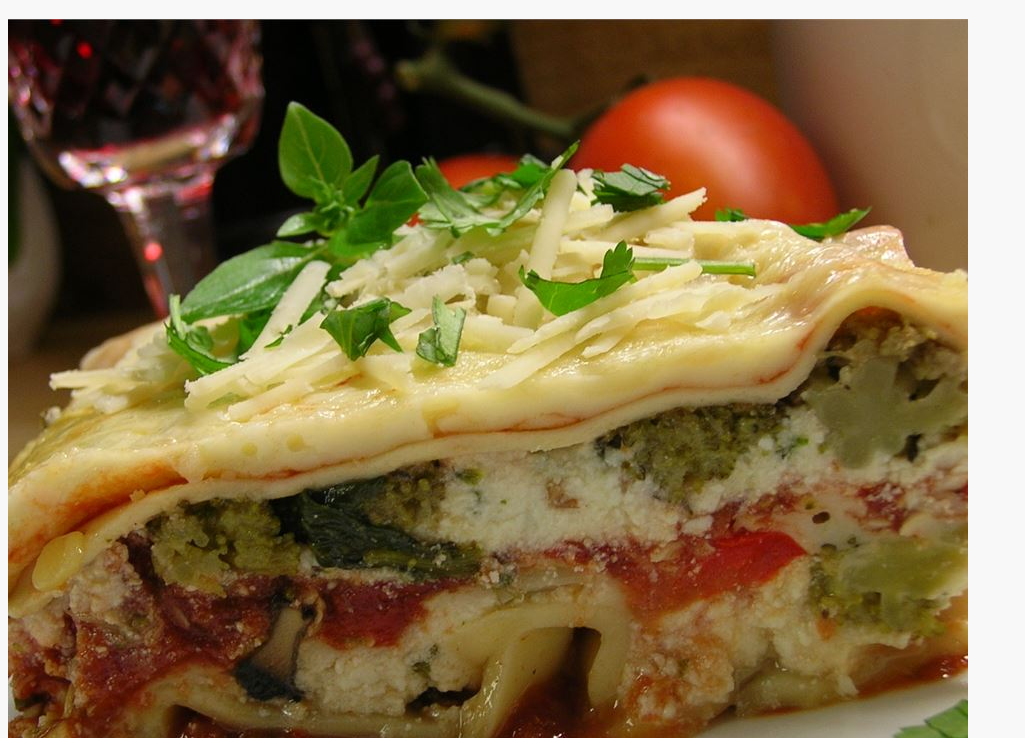
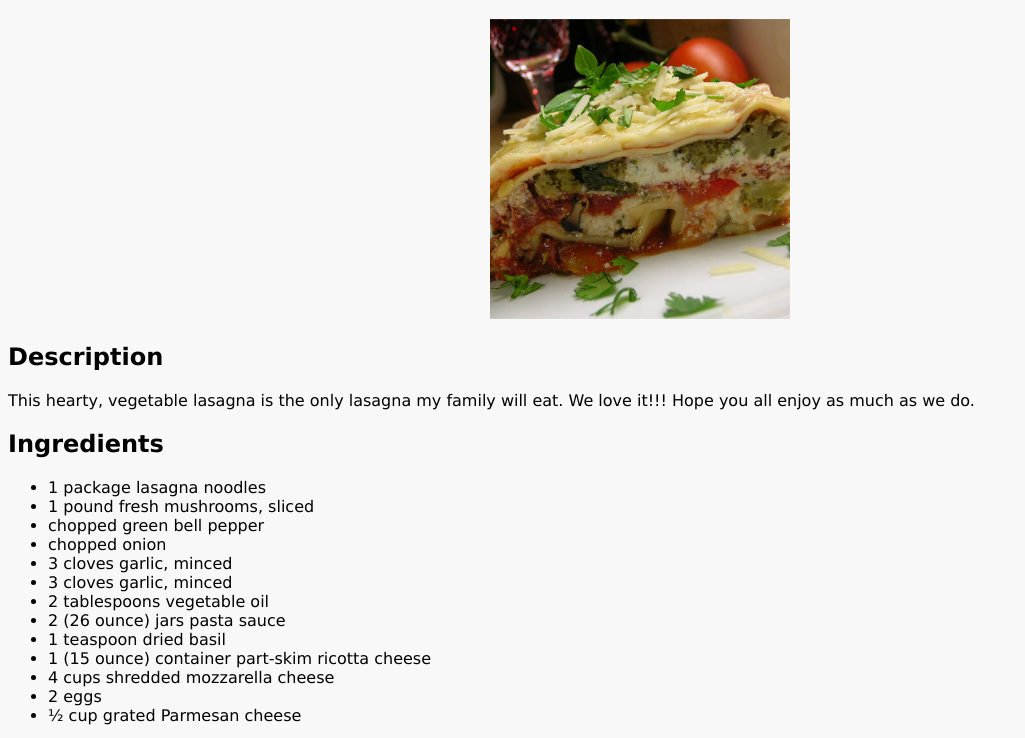
Before and after one commit to BastienVH/odin-recipes, a plain HTML site: page recipes/lasagna.html in a window 1280 px wide. Shown: the part 62-800 px from the top of the page, without its empty margins (0-1025 px from the left). Drawn offline with Linux system fonts and the light colour scheme.

Commit message:
centered and styled recipe-images

```diff
--- a/recipes/lasagna.html
+++ b/recipes/lasagna.html
@@ -7,7 +7,9 @@
   </head>
   <body>
     <h1>Hearty Vegetable Lasagna</h1>
-    <img src="lasagna.jpg" alt="A serving of lasagna">
+    <div class="img-wrapper">
+      <img src="lasagna.jpg" alt="A serving of lasagna">
+    </div>
     <h2>Description</h2>
     <p>This hearty, vegetable lasagna is the only lasagna my family will eat. We love it!!! Hope you all enjoy as much as we do.</p>
     <h2>Ingredients</h2>
--- a/styles.css
+++ b/styles.css
@@ -6,3 +6,12 @@
 h1 {
   text-align: center;
 }
+
+img {
+  height: 300px;
+  width: auto;
+}
+
+.img-wrapper {
+  text-align: center;
+}
```
Also changed, not shown: recipes/brownies.html (+3 -1 lines), recipes/pancakes.html (+3 -1 lines).
